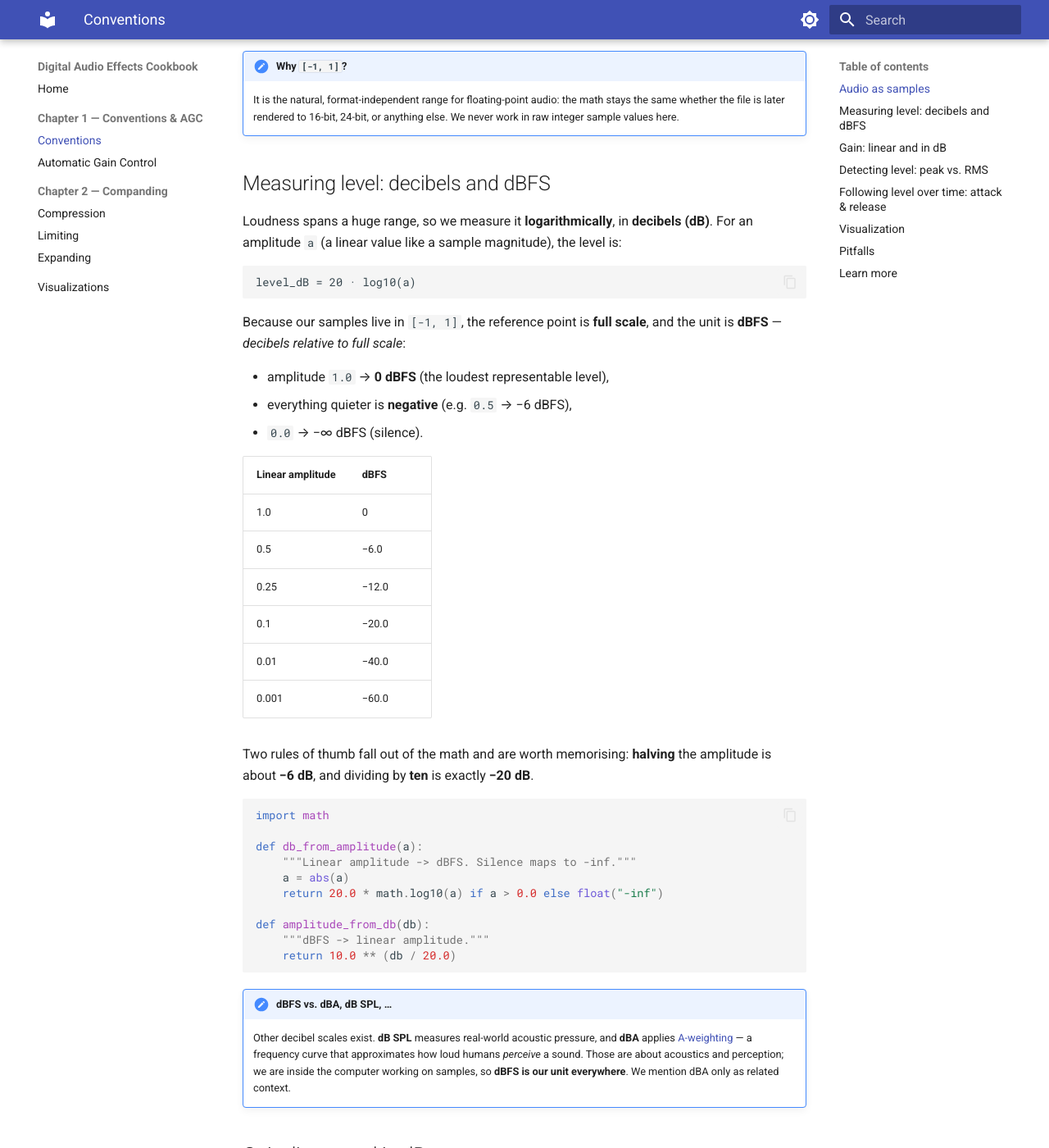
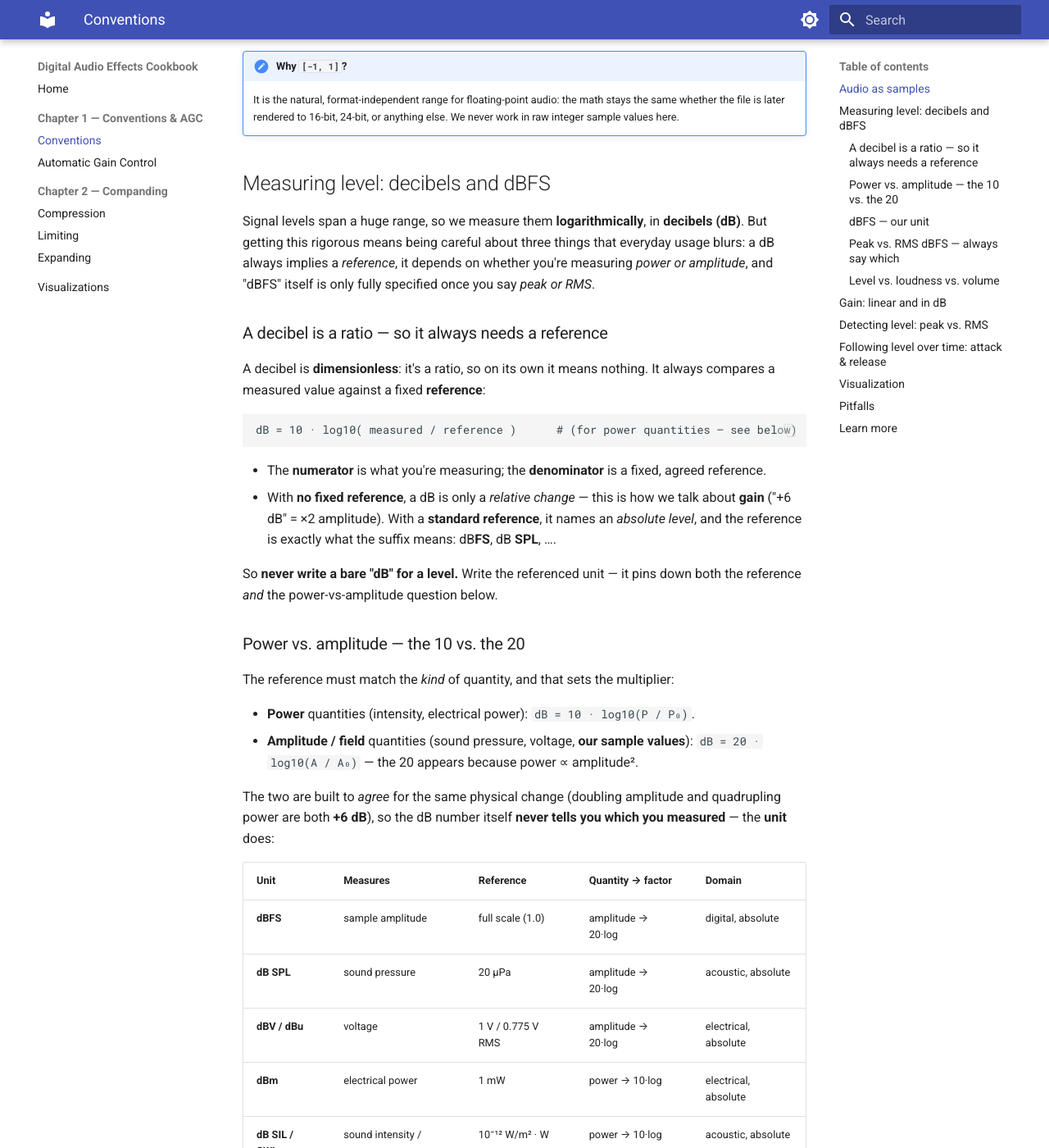
Before and after one commit to pdx-cs-sound/effects-cookbook, an MkDocs documentation site: the page built from prototype/conventions.md, in a window 1280 px wide and 1400 px high, scrolled down 758 px. Shown: the whole window at 82% size. Built offline with MkDocs 1.6.1 and Material for MkDocs 9.7.7, drawn with Linux system fonts in a browser that asks for light colours; some of the changed text lies outside the part shown.

Commit message:
Adding detail for dB conventions

````diff
--- a/prototype/conventions.md
+++ b/prototype/conventions.md
@@ -10,7 +10,7 @@
 
 ## Audio as samples
 
-Digital audio is just a list of numbers. We take the sound pressure level many thousands of
+Digital audio is just a list of numbers. We measure the signal's amplitude many thousands of
 times per second (the **sample rate**, `sr`, e.g. 44 100 or 48 000 Hz) and store each
 measurement as one **sample**.
 
@@ -36,15 +36,60 @@
 
 ## Measuring level: decibels and dBFS
 
-Loudness spans a huge range, so we measure it **logarithmically**, in **decibels (dB)**. For
-an amplitude `a` (a linear value like a sample magnitude), the level is:
+Signal levels span a huge range, so we measure them **logarithmically**, in **decibels (dB)**.
+But getting this rigorous means being careful about three things that everyday usage blurs: a dB
+always implies a *reference*, it depends on whether you're measuring *power or amplitude*, and
+"dBFS" itself is only fully specified once you say *peak or RMS*.
+
+### A decibel is a ratio — so it always needs a reference
+
+A decibel is **dimensionless**: it's a ratio, so on its own it means nothing. It always compares
+a measured value against a fixed **reference**:
 
 ```
-level_dB = 20 · log10(a)
+dB = 10 · log10( measured / reference )      # (for power quantities — see below)
 ```
 
-Because our samples live in `[-1, 1]`, the reference point is **full scale**, and the unit is
-**dBFS** — *decibels relative to full scale*:
+- The **numerator** is what you're measuring; the **denominator** is a fixed, agreed reference.
+- With **no fixed reference**, a dB is only a *relative change* — this is how we talk about
+  **gain** ("+6 dB" = ×2 amplitude). With a **standard reference**, it names an *absolute level*,
+  and the reference is exactly what the suffix means: dB**FS**, dB **SPL**, ….
+
+So **never write a bare "dB" for a level.** Write the referenced unit — it pins down both the
+reference *and* the power-vs-amplitude question below.
+
+### Power vs. amplitude — the 10 vs. the 20
+
+The reference must match the *kind* of quantity, and that sets the multiplier:
+
+- **Power** quantities (intensity, electrical power): `dB = 10 · log10(P / P₀)`.
+- **Amplitude / field** quantities (sound pressure, voltage, **our sample values**):
+  `dB = 20 · log10(A / A₀)` — the 20 appears because power ∝ amplitude².
+
+The two are built to *agree* for the same physical change (doubling amplitude and quadrupling
+power are both **+6 dB**), so the dB number itself **never tells you which you measured** — the
+**unit** does:
+
+| Unit | Measures | Reference | Quantity → factor | Domain |
+|---|---|---|---|---|
+| **dBFS** | sample amplitude | full scale (1.0) | amplitude → 20·log | digital, absolute |
+| **dB SPL** | sound pressure | 20 µPa | amplitude → 20·log | acoustic, absolute |
+| **dBV / dBu** | voltage | 1 V / 0.775 V RMS | amplitude → 20·log | electrical, absolute |
+| **dBm** | electrical power | 1 mW | power → 10·log | electrical, absolute |
+| **dB SIL / SWL** | sound intensity / power | 10⁻¹² W/m² · W | power → 10·log | acoustic, absolute |
+| **dB** (gain) | a *change* | the other signal | match the quantity | relative |
+
+The units audio work touches most (dBFS, dB SPL, dBV/dBu) are all **amplitude** quantities, so
+**20·log** is our default throughout — but the discipline is to *know* that, not assume it.
+
+### dBFS — our unit
+
+We work on samples, so our reference is **full scale** (amplitude `1.0`) and our unit is **dBFS**
+(decibels relative to full scale). Samples are amplitudes, so it's the 20·log form:
+
+```
+dBFS = 20 · log10( |sample| / 1.0 )
+```
 
 - amplitude `1.0` → **0 dBFS** (the loudest representable level),
 - everything quieter is **negative** (e.g. `0.5` → −6 dBFS),
@@ -59,8 +104,8 @@
 | 0.01 | −40.0 |
 | 0.001 | −60.0 |
 
-Two rules of thumb fall out of the math and are worth memorising: **halving** the amplitude is
-about **−6 dB**, and dividing by **ten** is exactly **−20 dB**.
+Two rules of thumb fall out of the math: **halving** the amplitude is about **−6 dB**, and
+dividing by **ten** is exactly **−20 dB**.
 
 ```python
 import math
@@ -75,12 +120,52 @@
     return 10.0 ** (db / 20.0)
 ```
 
-!!! note "dBFS vs. dBA, dB SPL, …"
-    Other decibel scales exist. **dB SPL** measures real-world acoustic pressure, and
-    **dBA** applies [A-weighting](https://en.wikipedia.org/wiki/A-weighting) — a frequency
-    curve that approximates how loud humans *perceive* a sound. Those are about acoustics and
-    perception; we are inside the computer working on samples, so **dBFS is our unit
-    everywhere**. We mention dBA only as related context.
+### Peak vs. RMS dBFS — always say which
+
+Even "dBFS" is under-specified: the number depends on *how* you reduce the signal to one value.
+We fix **one reference (full scale = 1.0)** and always **label the detector**:
+
+- **dBFS (peak)** — the instantaneous sample magnitude, `20·log10(|x|)`. Sample-peak can't
+  exceed 0 dBFS. **This is our primary unit** — the per-sample detectors report it.
+- **dBFS (RMS)** — the energy average over a window, `20·log10(rms)`, against the **same**
+  1.0 reference.
+
+For one full-scale sine those give **0 dBFS (peak)** but **−3.01 dBFS (RMS)** — and that 3 dB gap
+*is* the signal's **crest factor**. Keeping a single honest reference means RMS reads exactly
+what the math says.
+
+!!! note "We do not use the AES17 RMS offset"
+    Broadcast meters (AES17) *re-reference* RMS so that a full-scale **sine** reads 0 dBFS RMS —
+    a fixed **+3.01 dB** offset (a full-scale square then reads +3 dBFS RMS). We deliberately
+    **don't**: the offset is a magic constant that hides the crest factor. The cost is that our
+    RMS numbers sit ~3 dB below what a typical DAW meter shows — if you compare to one, that's why.
+
+### Level vs. loudness vs. volume
+
+These everyday words hop between the *objective* and the *perceptual*, which is where rigor
+slips. Keep them separate:
+
+- **Level** — an *objective* signal measure, in dB (what we compute). When this book says
+  "louder," it means **higher level, in dB**.
+- **Loudness** — how loud a sound *seems*: a *perceptual* quantity, nonlinearly related to level.
+  Crucially, **"+6 dB" is not "twice as loud."**
+- **Volume** — not a measurement at all; a *control* (a gain setting).
+
+"Double it" is really three different requests:
+
+| "Double it" means… | dB change | amplitude | power |
+|---|---|---|---|
+| ×2 **amplitude** | +6 dB | ×2 | ×4 |
+| ×2 **power** | +3 dB | ×1.41 | ×2 |
+| ×2 **perceived loudness** | ≈ +10 dB | ×3.16 | ×10 |
+
+!!! note "Loudness, LUFS, and psychoacoustics — deferred (TBD)"
+    Perceived loudness has its own units (**phon**, **sone**) and a practical engineering proxy
+    (**LUFS** / ITU-R BS.1770), and **A-weighting / dBA** is a perceptual frequency curve in the
+    same family. Quantifying any of these needs actual sound-pressure levels plus models of
+    hearing (**psychoacoustics**) — outside the sample domain, and **out of scope for now
+    (TBD / later)**. This book stays in objective **level (dBFS)**: we may *name* loudness, but
+    we don't measure it.
 
 ## Gain: linear and in dB
 
@@ -124,9 +209,10 @@
     return math.sqrt(sum(s * s for s in block) / len(block))
 ```
 
-For a sine wave, RMS sits about **3 dB below** the peak — so the choice of detector shifts
-your measured level. Most level effects in this book detect on one of these and then report
-the result in dBFS via `db_from_amplitude`.
+For a sine wave, RMS sits about **3 dB below** the peak (that gap is its **crest factor**) — so
+the choice of detector shifts your measured level. Most level effects in this book detect on one
+of these and report the result as **dBFS (peak)** or **dBFS (RMS)** — always labelled, per the
+convention above.
 
 ## Following level over time: attack & release
 
````
Also changed, not shown: DESIGN.md (+5 -0 lines), TODO.md (+4 -0 lines).
